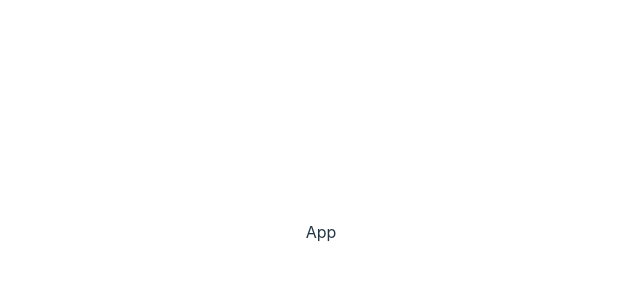
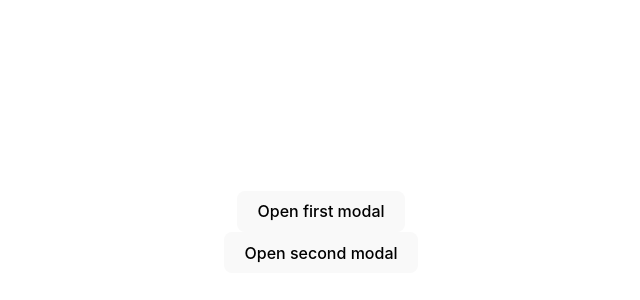
Before and after one commit to d3v-g/react-modal-component, a React (Vite) app: page / in a window 1280 px wide. Shown: the part 168-468 px from the top of the page, without its empty margins (319-959 px from the left). Built offline with nearby package versions, Linux system fonts and the light colour scheme.

Commit message:
feat: added modal components

```diff
--- a/src/App.tsx
+++ b/src/App.tsx
@@ -1,9 +1,52 @@
 import "./App.css"
+import Button from "./components/Button"
+import Modal from "./components/Modal"
+import ModalController from "./components/ModalController"
 
 function App() {
     return (
         <>
-            <div>App</div>
+            <div>
+                {/* using inline JSX elements as props */}
+                <ModalController
+                    controlElement={(handleClick) => (
+                        <button onClick={handleClick}>Open first modal</button>
+                    )}
+                    modalElement={(handleClose) => (
+                        <>
+                            <h1>
+                                Congratulations! Your jet2 holiday booking has
+                                been confirmed
+                            </h1>
+                            <p>
+                                Lorem ipsum dolor sit amet, consectetur
+                                adipiscing elit. Aliquam sit amet vulputate
+                                turpis. Duis pharetra lorem a orci rutrum
+                                pulvinar. Sed vel iaculis nulla, sed ornare est.
+                                Nulla pretium aliquam rutrum. Aenean
+                                sollicitudin, tellus vitae dignissim sagittis,
+                                nisi nulla finibus nibh, nec fringilla nunc urna
+                                fermentum diam.
+                            </p>
+                            <button onClick={handleClose}>Cancel</button>
+                            <button>Continue</button>
+                        </>
+                    )}
+                />
+
+                {/* using JSX components as props */}
+                <ModalController
+                    controlElement={(handleClick) => (
+                        <Button
+                            handleClick={handleClick}
+                            label="Open second modal"
+                        />
+                    )}
+                    modalElement={(handleClose) => (
+                        <Modal closeModal={handleClose} />
+                    )}
+                />
+            </div>
         </>
     )
 }
--- /dev/null
+++ b/src/components/Button.tsx
@@ -0,0 +1,8 @@
+const Button: React.FC<{
+    handleClick: () => void
+    label: string
+}> = ({ handleClick, label }) => {
+    return <button onClick={handleClick}>{label}</button>
+}
+
+export default Button
--- /dev/null
+++ b/src/components/Modal.tsx
@@ -0,0 +1,20 @@
+// showModal, closeModal
+export default function Modal({ closeModal }: { closeModal: () => void }) {
+    return (
+        <>
+            <h1>
+                Congratulations! Your jet2 holiday booking has been confirmed
+            </h1>
+            <p>
+                Lorem ipsum dolor sit amet, consectetur adipiscing elit. Aliquam
+                sit amet vulputate turpis. Duis pharetra lorem a orci rutrum
+                pulvinar. Sed vel iaculis nulla, sed ornare est. Nulla pretium
+                aliquam rutrum. Aenean sollicitudin, tellus vitae dignissim
+                sagittis, nisi nulla finibus nibh, nec fringilla nunc urna
+                fermentum diam.
+            </p>
+            <button onClick={closeModal}>Cancel</button>
+            <button>Continue</button>
+        </>
+    )
+}
--- /dev/null
+++ b/src/components/ModalController.tsx
@@ -0,0 +1,32 @@
+import { useState } from "react"
+
+export default function ModalController({
+    modalElement,
+    controlElement,
+}: {
+    modalElement: React.FC<() => void>
+    controlElement: React.FC<() => void>
+}) {
+    const handleClick = () => {
+        setModalIsOpen(true)
+    }
+
+    const handleClose = () => {
+        setModalIsOpen(false)
+    }
+
+    const [modalIsOpen, setModalIsOpen] = useState(false)
+
+    return (
+        <>
+            {controlElement(handleClick)}
+            {/* full-screen wrapper */}
+            <div onClick={handleClose}>
+                {/* actual modal window */}
+                <div onClick={(e) => e.stopPropagation()}>
+                    {modalIsOpen && modalElement(handleClose)}
+                </div>
+            </div>
+        </>
+    )
+}
```
